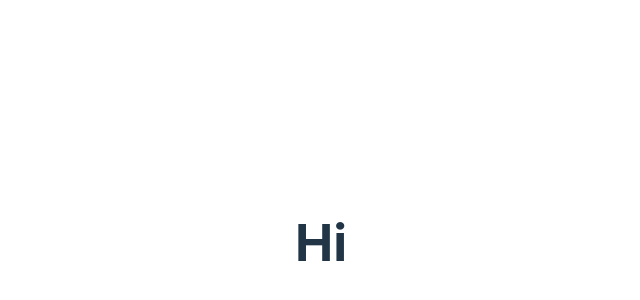
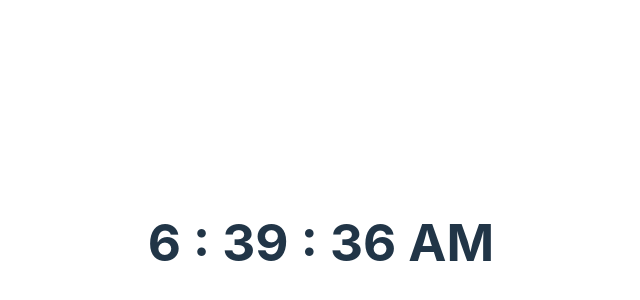
Before and after one commit to tadanama/clock, a React (Vite) app: page / in a window 1280 px wide. Shown: the part 158-458 px from the top of the page, without its empty margins (319-959 px from the left). Built offline with nearby package versions, Linux system fonts and the light colour scheme.

Commit message:
Format time state in a readable format

```diff
--- a/src/Clock.jsx
+++ b/src/Clock.jsx
@@ -16,10 +16,19 @@ function Clock() {
 		};
 	}, []);
 
-	// Format the time
+	// Display time state in readable format
+	function formatTime() {
+		const hours = time.getHours();
+		const minutes = time.getMinutes();
+		const seconds = time.getSeconds();
+		const amOrPM = hours > 12 ? "PM" : "AM";
+
+		return `${hours} : ${minutes} : ${seconds} ${amOrPM}`;
+	}
+
 	// Add zero to the front if the number is less than 10
 
-	return <h1>Hi</h1>;
+	return <h1>{formatTime()}</h1>;
 }
 
 export default Clock;
```
